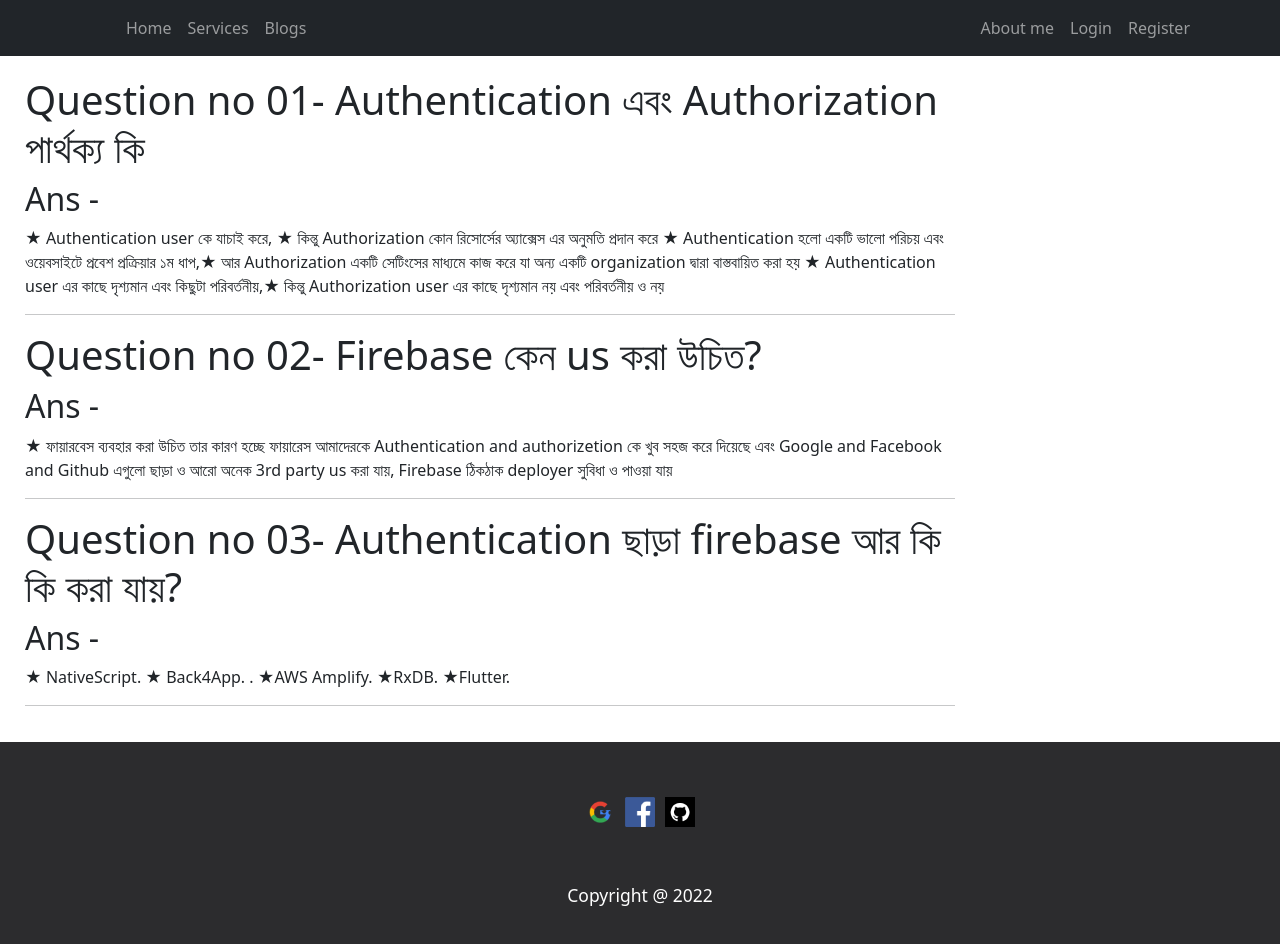
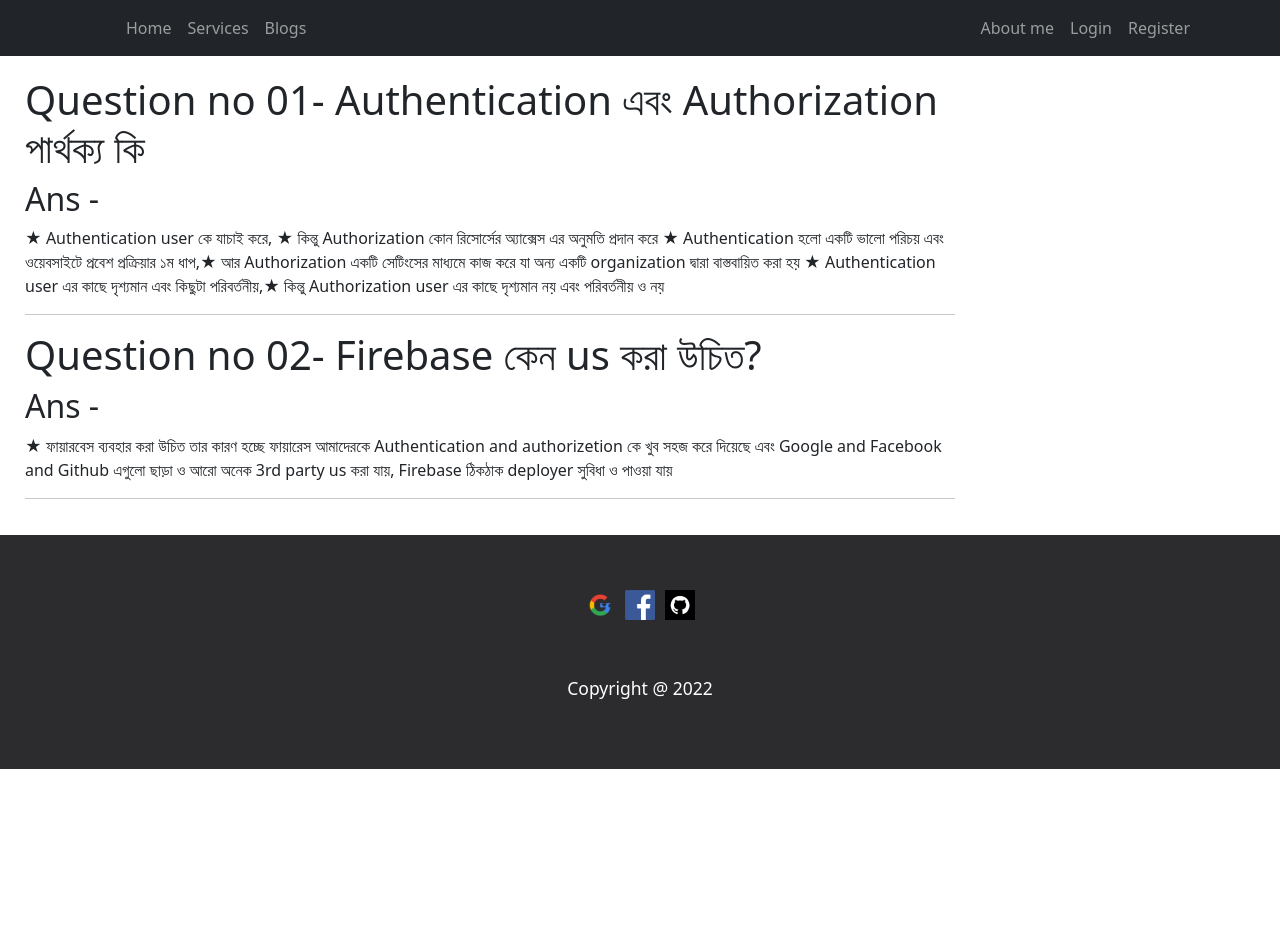
Before and after one commit to ShowkatAliRakib/Independent-service-provider, a React (Create React App) app: page /blogs in a window 1280 px wide. Shown: the top 944 px of the page. After the commit the page ends 800 px from the top, so only its background shows below. Built offline with nearby package versions, Linux system fonts and the light colour scheme.

Commit message:
question02-added

```diff
--- a/src/Components/Pages/Blogs/Blogs.js
+++ b/src/Components/Pages/Blogs/Blogs.js
@@ -18,7 +18,7 @@
       </p>
     </div>
     <hr />
-               <div>
+    <div>
         <h1> Question no 02-
 
 Firebase কেন us করা উচিত?
@@ -30,22 +30,8 @@
       </p>
     </div>
     <hr />
-               <div>
-        <h1> Question no 03- Authentication ছাড়া firebase আর কি কি করা যায়? </h1>
-      <p>
-       <h2> Ans - </h2>
-       ★ NativeScript.
-       ★ Back4App. .
-       ★AWS Amplify.
 
 
-
-       ★RxDB.
-       ★Flutter.
-
-      </p>
-    </div>
-    <hr />
 
 
 
```
